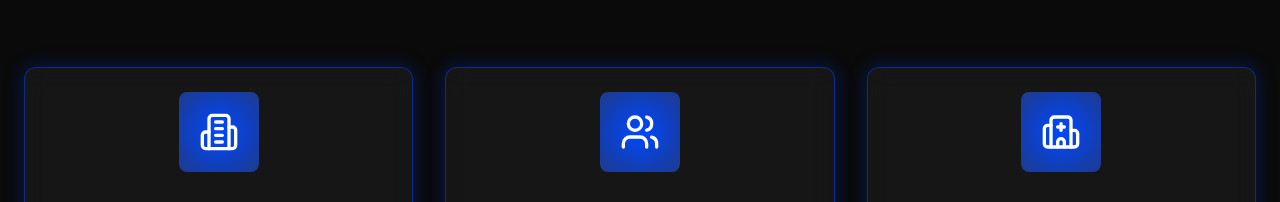
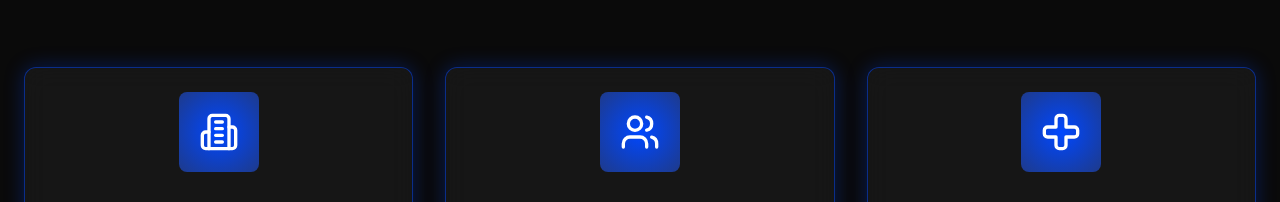
Before and after one commit to Exoticaditya/Zpluse-security, a React (Vite) app: page / in a window 1280 px wide. Shown: the part 1049-1251 px from the top of the page. Built offline with nearby package versions, Linux system fonts and the light colour scheme.

Commit message:
Fix: Replace Hospital icon with Cross (valid lucide-react icon)

```diff
--- a/src/pages/Home.jsx
+++ b/src/pages/Home.jsx
@@ -1,6 +1,6 @@
 import React, { useEffect, useRef } from 'react';
 import { motion, useScroll, useTransform } from 'framer-motion';
-import { Shield, Users, Building2, Hospital, Lock, CheckCircle } from 'lucide-react';
+import { Shield, Users, Building2, Cross, Lock, CheckCircle } from 'lucide-react';
 import { Button, GlowCard, HUDHeading } from '../components/UIComponents';
 
 const Home = () => {
@@ -204,7 +204,7 @@ const Home = () => {
                 transition={{ duration: 0.6 }}
                 className="w-20 h-20 mx-auto mb-6 bg-gradient-radial from-cobalt to-blue-900 rounded-lg flex items-center justify-center"
               >
-                <Hospital size={40} className="text-white" />
+                <Cross size={40} className="text-white" />
               </motion.div>
               <h3 className="text-2xl font-['Orbitron'] font-bold text-white mb-4 hud-bracket">
                 Healthcare Facility Security
```
